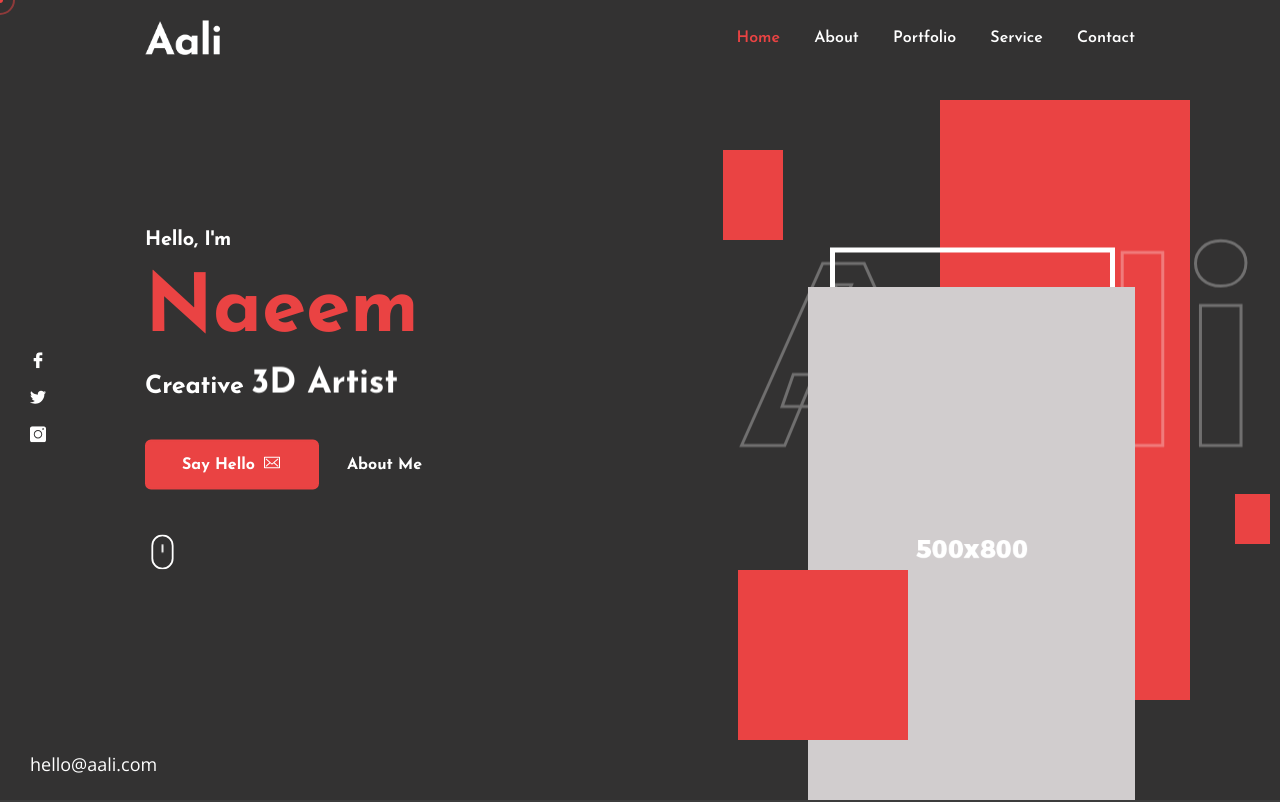
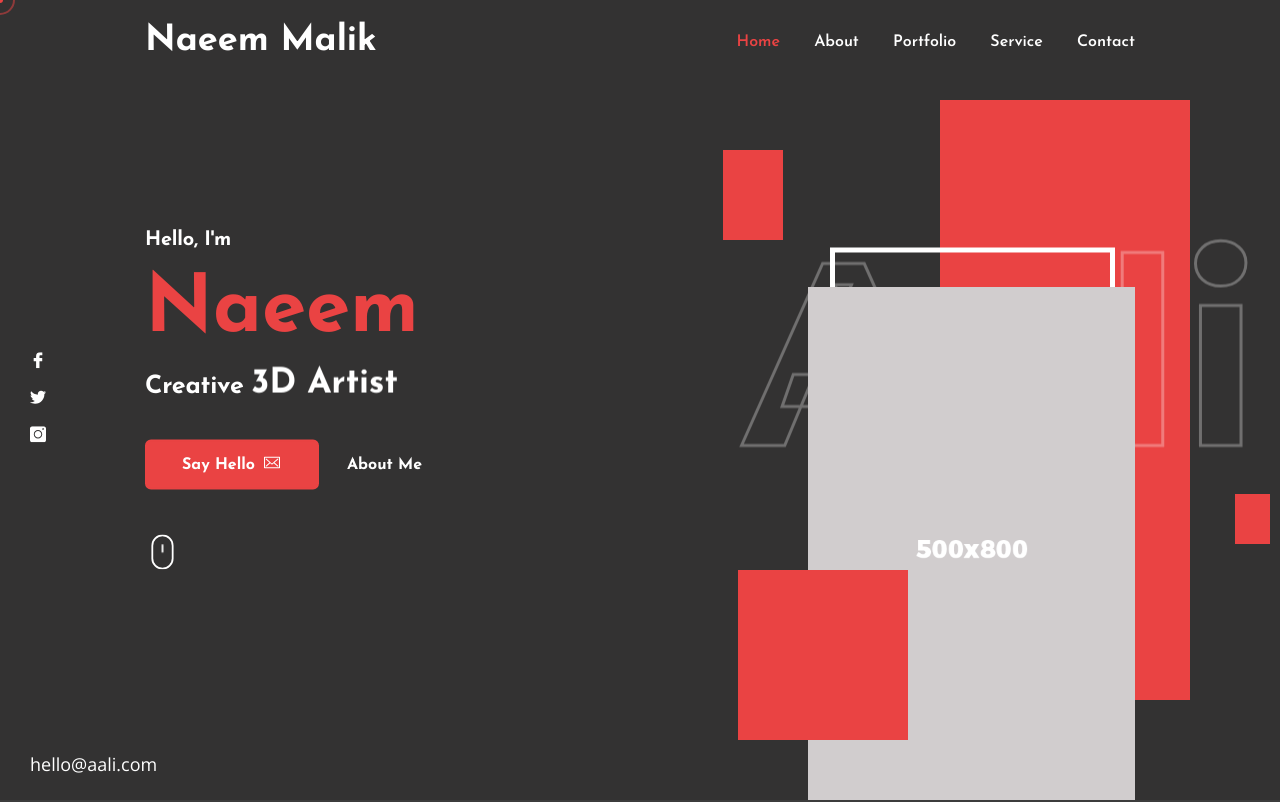
Before and after one commit to ajaypoddar78890/naeem-portfolio, a plain HTML site: page index.html in a window 1280 px wide. Shown: the top 802 px of the page. Drawn offline with nearby package versions, Linux system fonts and the light colour scheme; no server answers.

Commit message:
change logo in desktop to

```diff
--- a/index.html
+++ b/index.html
@@ -64,7 +64,7 @@
 			<div class="mobile_menu_inner">
 				<div class="mobile_in">
 					<div class="logo">
-						<!-- <a href="#"><img src="img/logo/dark.png" alt="" /></a> -->
+
 						<h2>Naeem Malik</h2>
 					</div>
 					<div class="trigger">
@@ -97,7 +97,8 @@
 			<div class="container">
 				<div class="inner">
 					<div class="logo">
-						<a href="#"><img src="img/logo/logo.png" alt="" /></a>
+						<!-- <a href="#"><img src="img/logo/logo.png" alt="" /></a> -->
+						<h2>Naeem Malik</h2>
 					</div>
 					<div class="menu">
 						<ul class="anchor_nav">
```
